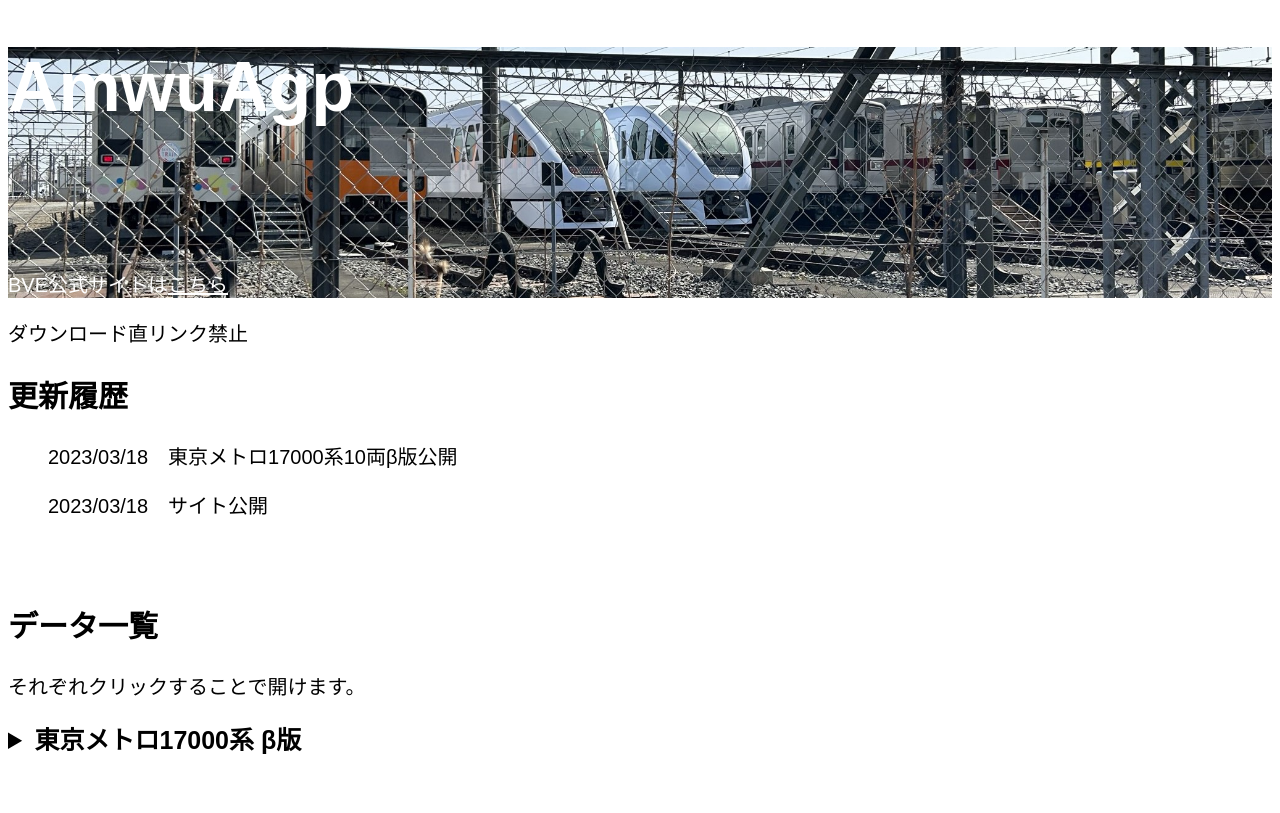
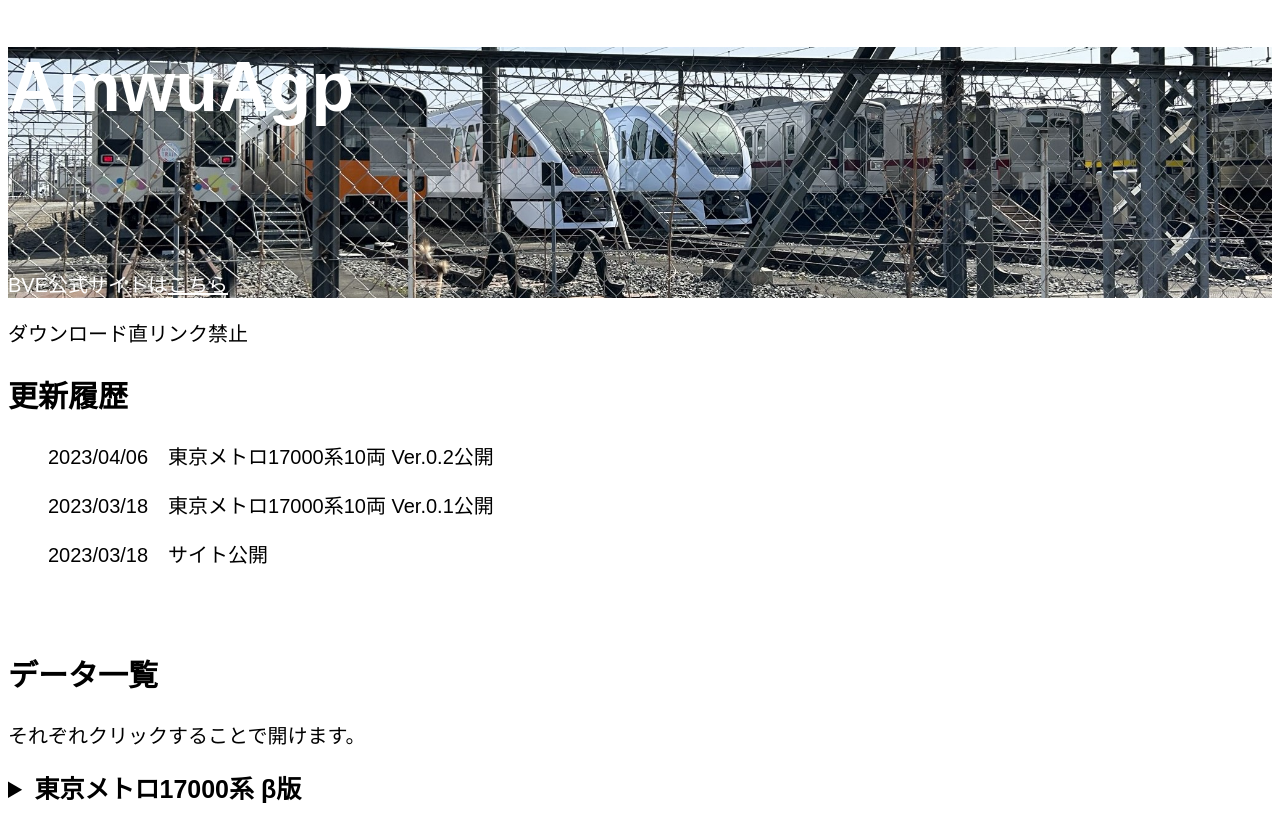
Before and after one commit to AmwuAgp/BVE, a plain HTML site: page index.html in a window 1280 px wide. Drawn offline with Linux system fonts and the light colour scheme.

Commit message:
Update index.html

```diff
--- a/index.html
+++ b/index.html
@@ -35,7 +35,8 @@
 		</div>
 		<p>ダウンロード直リンク禁止</p>
 		<h2>更新履歴</h2>
-			<ul>2023/03/18　東京メトロ17000系10両β版公開</ul>
+			<ul>2023/04/06　東京メトロ17000系10両 Ver.0.2公開</ul>
+			<ul>2023/03/18　東京メトロ17000系10両 Ver.0.1公開</ul>
 			<ul>2023/03/18　サイト公開</ul>
 		<h1><br></h1>
 		<h2>データ一覧</h2>
```
